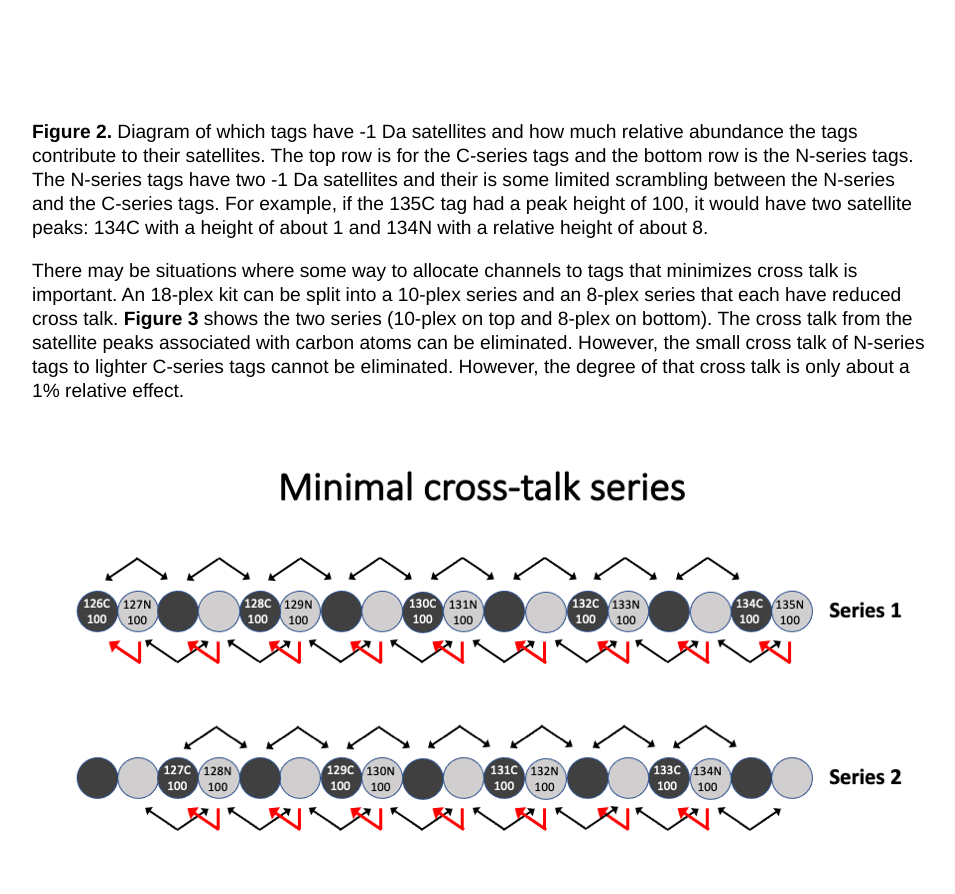
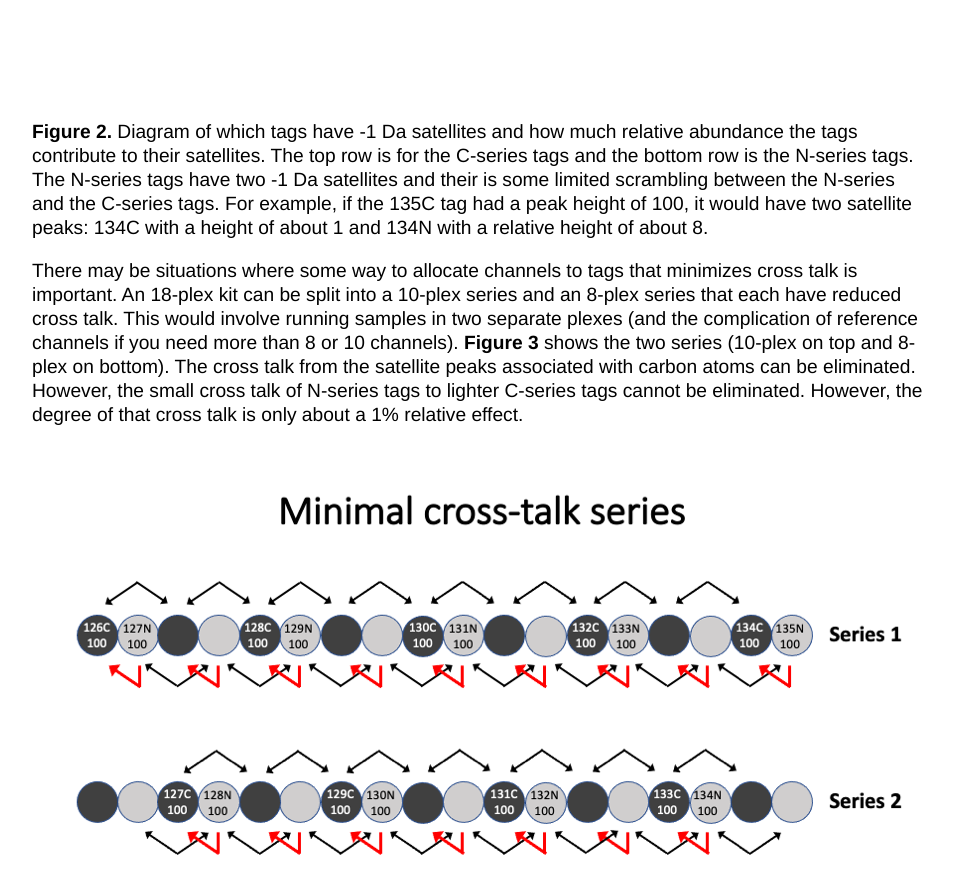
Before and after one commit to pwilmart/pwilmart.github.io, a Jekyll site: the page built from _posts/2022-08-20-TMT-channel-crosstalk.md, in a window 1280 px wide and 900 px high, scrolled down 4932 px. Shown: the top 894 px of the window, without its empty margins (160-1115 px from the left). Built offline with Jekyll 4.4.1, drawn with Linux system fonts in a browser that asks for light colours.

Commit message:
some more edits to TMT cross talk blog

```diff
--- a/_posts/2022-08-20-TMT-channel-crosstalk.md
+++ b/_posts/2022-08-20-TMT-channel-crosstalk.md
@@ -102,7 +102,7 @@ To help with experiment planning, **Figure 1** shows to what extent lighter tags
 
 **Figure 2.** Diagram of which tags have -1 Da satellites and how much relative abundance the tags contribute to their satellites. The top row is for the C-series tags and the bottom row is the N-series tags. The N-series tags have two -1 Da satellites and their is some limited scrambling between the N-series and the C-series tags. For example, if the 135C tag had a peak height of 100, it would have two satellite peaks: 134C with a height of about 1 and 134N with a relative height of about 8.
 
-There may be situations where some way to allocate channels to tags that minimizes cross talk is important. An 18-plex kit can be split into a 10-plex series and an 8-plex series that each have reduced cross talk. **Figure 3** shows the two series (10-plex on top and 8-plex on bottom). The cross talk from the satellite peaks associated with carbon atoms can be eliminated. However, the small cross talk of N-series tags to lighter C-series tags cannot be eliminated. However, the degree of that cross talk is only about a 1% relative effect.
+There may be situations where some way to allocate channels to tags that minimizes cross talk is important. An 18-plex kit can be split into a 10-plex series and an 8-plex series that each have reduced cross talk. This would involve running samples in two separate plexes (and the complication of reference channels if you need more than 8 or 10 channels). **Figure 3** shows the two series (10-plex on top and 8-plex on bottom). The cross talk from the satellite peaks associated with carbon atoms can be eliminated. However, the small cross talk of N-series tags to lighter C-series tags cannot be eliminated. However, the degree of that cross talk is only about a 1% relative effect.
 
 ![Plus one effects](https://pwilmart.github.io/images/Crosstalk_clean-series.png)
 
```
